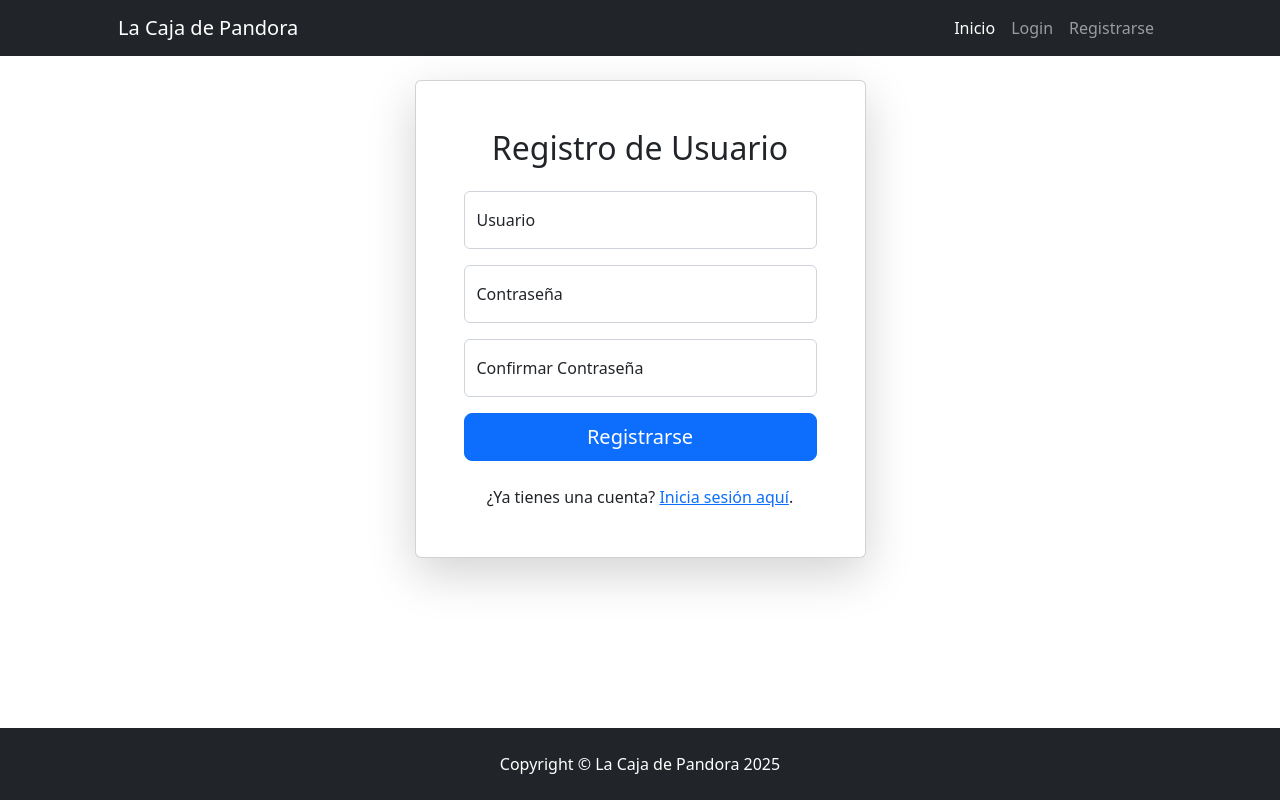
After one commit to esthorace/digitalers-django-final, a Django app: page /register/ in a window 1280 px wide. The commit adds this page. Run offline with Django 5.2, Linux system fonts and the light colour scheme; some libraries are stand-ins or nearby versions.

Commit message:
Añade formulario de registro de usuario

```diff
--- /dev/null
+++ b/src/core/forms.py
@@ -0,0 +1,9 @@
+from django import forms
+from django.contrib.auth.forms import UserCreationForm
+from django.contrib.auth.models import User
+
+
+class CustomUserCreationForm(UserCreationForm):
+    class Meta:
+        model = User
+        fields = ["username", "password1", "password2"]
--- a/src/core/templates/core/login.html
+++ b/src/core/templates/core/login.html
@@ -41,7 +41,7 @@
 
                     </form>
                     <div class="text-center mt-4">
-                        <p class="mb-0">¿No tienes una cuenta? <a href="#">Regístrate aquí</a>.</p>
+                        <p class="mb-0">¿No tienes una cuenta? <a href="{% url 'core:register' %}">Regístrate aquí</a>.</p>
                         <p><a href="#" class="small">¿Olvidaste tu contraseña?</a></p>
                     </div>
                 </div>
--- /dev/null
+++ b/src/core/templates/core/register.html
@@ -0,0 +1,58 @@
+{% extends 'core/base.html' %}
+
+{% block title %}| Registro de Usuario{% endblock title %}
+
+{% block content %}
+    <div class="row justify-content-center">
+        <div class="col-md-6 col-lg-5">
+            <div class="card shadow-lg">
+                <div class="card-body p-4 p-md-5">
+                    <h2 class="text-center mb-4">Registro de Usuario</h2>
+                    <form method="post" novalidate>
+                        {% csrf_token %}
+
+                        {% if form.non_field_errors %}
+                            <div class="alert alert-danger">
+                                {% for error in form.non_field_errors %}
+                                    {{ error }}
+                                {% endfor %}
+                            </div>
+                        {% endif %}
+
+                        <div class="form-floating mb-3">
+                            <input type="text" name="{{ form.username.name }}" class="form-control {% if form.username.errors %}is-invalid{% endif %}" id="{{ form.username.id_for_label }}" placeholder="Usuario" value="{{ form.username.value|default:'' }}" required>
+                            <label for="{{ form.username.id_for_label }}">Usuario</label>
+                            {% for error in form.username.errors %}
+                                <div class="invalid-feedback">{{ error }}</div>
+                            {% endfor %}
+                        </div>
+
+                        <div class="form-floating mb-3">
+                            <input type="password" name="{{ form.password1.name }}" class="form-control {% if form.password1.errors %}is-invalid{% endif %}" id="{{ form.password1.id_for_label }}" placeholder="Contraseña" required>
+                            <label for="{{ form.password1.id_for_label }}">Contraseña</label>
+                            {% for error in form.password1.errors %}
+                                <div class="invalid-feedback">{{ error }}</div>
+                            {% endfor %}
+                        </div>
+
+                        <div class="form-floating mb-3">
+                            <input type="password" name="{{ form.password2.name }}" class="form-control {% if form.password2.errors %}is-invalid{% endif %}" id="{{ form.password2.id_for_label }}" placeholder="Confirmar Contraseña" required>
+                            <label for="{{ form.password2.id_for_label }}">Confirmar Contraseña</label>
+                            {% for error in form.password2.errors %}
+                                <div class="invalid-feedback">{{ error }}</div>
+                            {% endfor %}
+                        </div>
+
+                        <div class="d-grid">
+                            <button type="submit" class="btn btn-primary btn-lg">Registrarse</button>
+                        </div>
+
+                    </form>
+                    <div class="text-center mt-4">
+                        <p class="mb-0">¿Ya tienes una cuenta? <a href="{% url 'core:login' %}">Inicia sesión aquí</a>.</p>
+                    </div>
+                </div>
+            </div>
+        </div>
+    </div>
+{% endblock content %}
--- a/src/core/urls.py
+++ b/src/core/urls.py
@@ -1,12 +1,13 @@
 from django.contrib.auth.views import LoginView, LogoutView
 from django.urls import path
 
-from . import views
+from .views import Register, index
 
 app_name = "core"
 
 urlpatterns = [
-    path("", views.index, name="index"),
+    path("", index, name="index"),
     path("login/", LoginView.as_view(template_name="core/login.html"), name="login"),
     path("logout/", LogoutView.as_view(template_name="core/logout.html"), name="logout"),
+    path("register/", Register.as_view(template_name="core/register.html"), name="register"),
 ]
--- a/src/core/views.py
+++ b/src/core/views.py
@@ -1,5 +1,14 @@
 from django.shortcuts import render
+from django.urls import reverse_lazy
+from django.views.generic import CreateView
+
+from .forms import CustomUserCreationForm
 
 
 def index(request):
     return render(request, "core/index.html")
+
+
+class Register(CreateView):
+    form_class = CustomUserCreationForm
+    success_url = reverse_lazy("core:login")
--- a/src/templates/navbar.html
+++ b/src/templates/navbar.html
@@ -17,6 +17,7 @@
                     </form>
                 {% else %}
                     <li class="nav-item"><a class="nav-link" href="{% url 'core:login' %}">Login</a></li>
+                    <li class="nav-item"><a class="nav-link" href="{% url 'core:register' %}">Registrarse</a></li>
                 {% endif %}
             </ul>
         </div>
```
